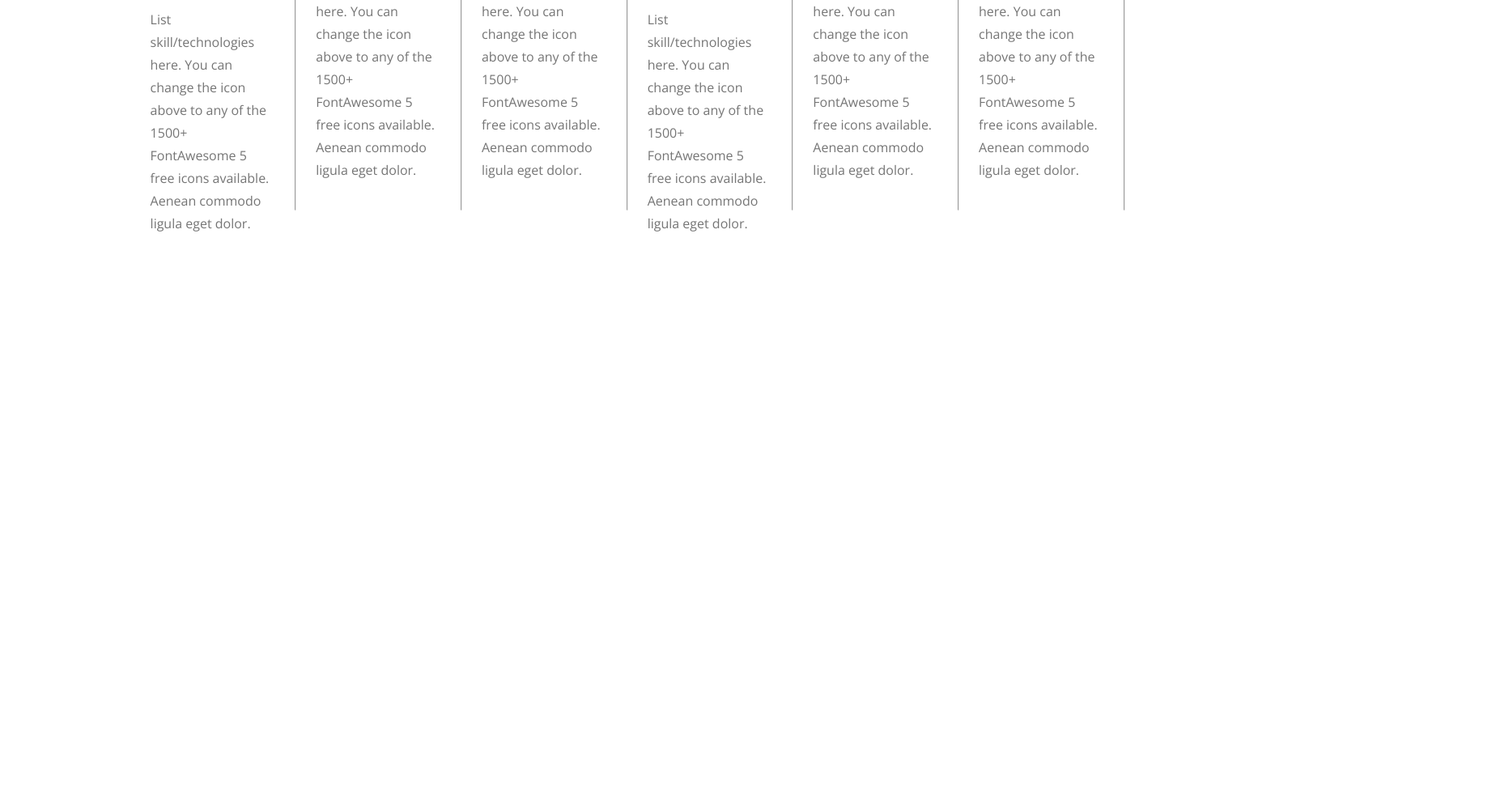
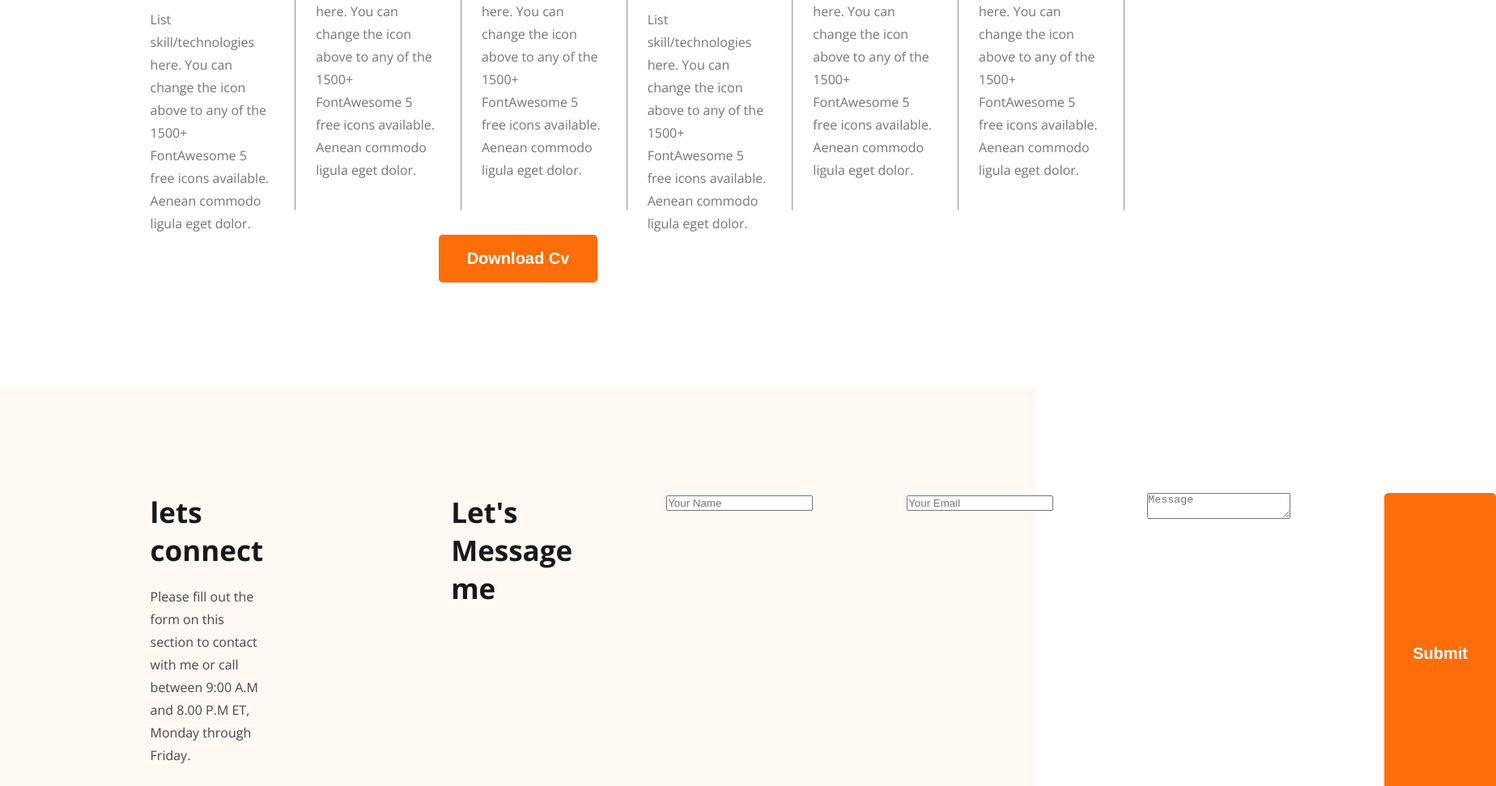
Before and after one commit to Salmakhandoker/hero-dev-portfolio, a plain HTML site: page index.html in a window 1280 px wide. Shown: the part 2792-3763 px from the top of the page at 81% size, 1848 px wide, since content can reach past the window. Before the commit the page ends 3082 px from the top, so only its background shows below. Drawn offline with nearby package versions, Linux system fonts and the light colour scheme.

Commit message:
im commited to added portfolio made by html & css

```diff
--- a/index.html
+++ b/index.html
@@ -197,6 +197,33 @@
 
             </div>
         </div>
+        <div class="text-center">
+        <button class="btn">Download Cv</button>
+        </div>
     </section>
+    <footer>
+        <section class="footer-container">
+            <div class="social">
+                <h2>lets connect</h2>
+                <p>Please fill out the form on this section to contact with me or call between 9:00 A.M and 8.00 P.M ET, Monday through Friday.</p>
+                <div class="icon">
+                    <a href=""><img src="images/icons/facebook.png" alt="" ></a>
+                    <a href=""><img src="images/icons/twitter.png" alt="" ></a>
+                    <a href=""><img src="images/icons/insta.png" alt="" ></a>
+                </div>
+            </div>
+            <form class="form"></form>
+            <h2>Let's Message me</h2>
+            <div class="type">
+                <input type="text" name="" id="" placeholder="Your Name"></div>
+                <div class="">
+                <input type="text" name="" id="" placeholder="Your Email">
+            </div>
+            <div class="">
+            <textarea name="" id="" placeholder="Message"></textarea>
+            </div>
+            <input class="btn" type="submit" value="Submit">
+        </section>
+    </footer>
 </body>
 </html>
--- a/style/portfolio.css
+++ b/style/portfolio.css
@@ -58,7 +58,9 @@
     line-height: 30px;
 
 }
-
+.text-center {
+    text-align: center;
+}
 /* main style */
 
 header{
@@ -229,7 +231,46 @@
     line-height: 28px;
     color: #757575;
 }
-.resume .resume-container .resume-info {
-display: flex;
-justify-content: space-around;
+
+footer {
+    margin-top: 130px;
+    background-color: #FFF8F3;
+    padding: 130px 0;
 }
+footer .footer-container{
+    width: 71%;
+    max-width: 1140px;
+    margin: 0 auto;
+    display: flex;
+    gap: 116px;
+}
+ .footer-container .social{
+    max-width: 562px;
+
+}
+.footer-container .social p{
+    color: #474747;
+    line-height: 28px;
+    font-size: 16px;
+    margin-bottom: 30px;
+}
+.footer-container h2{
+    color:#181818;
+    font-size: 35px;
+    margin-bottom: 20px;
+
+}
+.footer-container .icons{
+    margin-right: 24px;
+
+}
+.footer-container .form input[type="text"],
+.footer-container .form textarea{
+width: 461px;
+padding: 18px 31px;
+margin-bottom: 24px;
+border: none;
+border-radius: 5px;
+color: #757575;
+
+}
```
